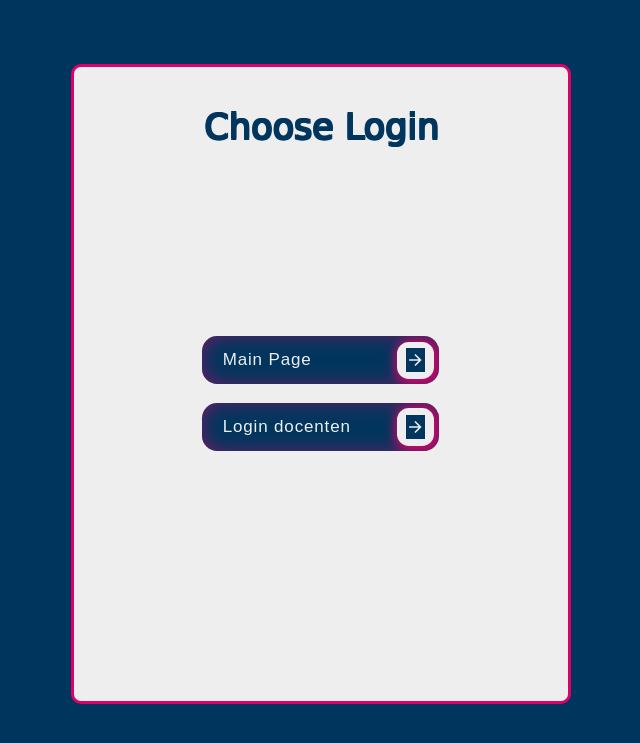
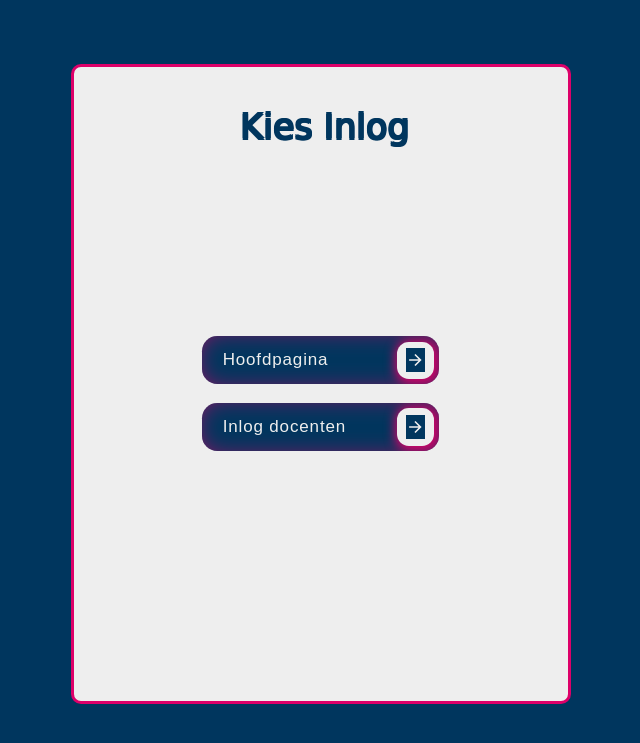
Before and after one commit to SefvandenHeurik/API-systeem, a PHP site: page / in a window 1280 px wide. Shown: the top 743 px of the page, without its empty margins (326-966 px from the left). Run offline with PHP 8.4, Linux system fonts and the light colour scheme.

Commit message:
hele website is nederlands nu, hele css is gefixed op docenten inlog

```diff
--- a/Docenten.php
+++ b/Docenten.php
@@ -13,7 +13,7 @@ if(!isset($_SESSION['admin_name'])){
 <html lang="en">
 
 <head>
-    <title>Main Page</title>
+    <title>Hoofdpagina</title>
     <meta charset="UTF-8">
     <meta name="viewport" content="width=device-width, initial-scale=1.0">
     <link rel="stylesheet" type="text/css" href="style.css">
--- a/forgetpassword.html
+++ b/forgetpassword.html
@@ -10,7 +10,7 @@
 <body>
 
     <div class="Email">
-            <p>Change password</p>
+            <p>Verander wachtwoord</p>
         <div class="Mail">
             <input placeholder="Your e-mail" class="subscribe-input" name="email" type="email">
         </div>
--- a/index.html
+++ b/index.html
@@ -10,11 +10,11 @@
 <body>
 
     <div class="containerchooseinlog">
-        <div><p>Choose Login</p></div>
+        <div><p>Kies Inlog</p></div>
 
 
         <button class="MainpageButton1" onclick ="redirectTomainscreen()">
-            Main Page
+            Hoofdpagina
             <div class="icon">
               <svg
                 height="24"
@@ -33,7 +33,7 @@
 
 
           <button class="MainpageButton2" onclick="redirectToinlogdocent()">
-            Login docenten
+            Inlog docenten
             <div class="icon">
               <svg
                 height="24"
--- a/register_form.php
+++ b/register_form.php
@@ -41,7 +41,7 @@ if(isset($_POST['submit'])){
    <meta charset="UTF-8">
    <meta http-equiv="X-UA-Compatible" content="IE=edge">
    <meta name="viewport" content="width=device-width, initial-scale=1.0">
-   <title>register form</title>
+   <title>registreer forum</title>
 
    <!-- custom css file link  -->
    <link rel="stylesheet" href="styles.css">
@@ -52,7 +52,7 @@ if(isset($_POST['submit'])){
 <div class="form-container">
 
    <form action="" method="post">
-      <h3>register now</h3>
+      <h3>registreer nu</h3>
       <?php
       if(isset($error)){
          foreach($error as $error){
@@ -69,7 +69,7 @@ if(isset($_POST['submit'])){
          <option value="admin">admin</option>
       </select>
       <input type="submit" name="submit" value="register now" class="form-btn">
-      <p>already have an account? <a href="inlogdocent.php">login now</a></p>
+      <p>Heb je al een account? <a href="inlogdocent.php">U kunt nu inloggen</a></p>
    </form>
 
 </div>
--- a/style.css
+++ b/style.css
@@ -141,15 +141,6 @@
   padding: 30px 20px;
   text-decoration: none;
 }
-
-
-
-
-
-
-
-
-
 
 /* Forgot password pagina CSS */
 .Email {
@@ -332,6 +323,12 @@ background-color: transparent;
   font-size: 30px;
   margin-bottom: 40px;
 }
+.loginForgotPasswordDocenten {
+
+  display: block;
+  margin: 0 auto;
+
+}
 
 .loginForgotPasswordDocenten, #signUpLink {
   font-size: 14px;
@@ -341,9 +338,9 @@ background-color: transparent;
   background-color: #EEEEEE;
   text-align:center;
 }
- /* #loginForgotPasswordDocenten a{
-
-} */
+  #loginForgotPasswordDocenten a{
+  text-align:center;
+}
 
 #loginForgotPasswordDocenten button {
   position: absolute;
@@ -358,6 +355,7 @@ background-color: transparent;
   width: 25%;
   border-radius: 20px;
   outline: none;
+
 }
 
 .containerdocenteninlog input{
@@ -371,6 +369,7 @@ background-color: transparent;
   border: 1px solid#CACACA;
   background-color: #EEEEEE;
   flex-direction: column;
+
 }
 
 #loginDocentenButton {
@@ -438,7 +437,8 @@ background-color: transparent;
   position: absolute;
   top: 0;
   margin-top: 8%;
-  right: 26%;
+  right: 32%;
+
 }
 
 .MainpageButton1 {
```
Also changed, not shown: inlogdocent.php (+7 -7 lines).
